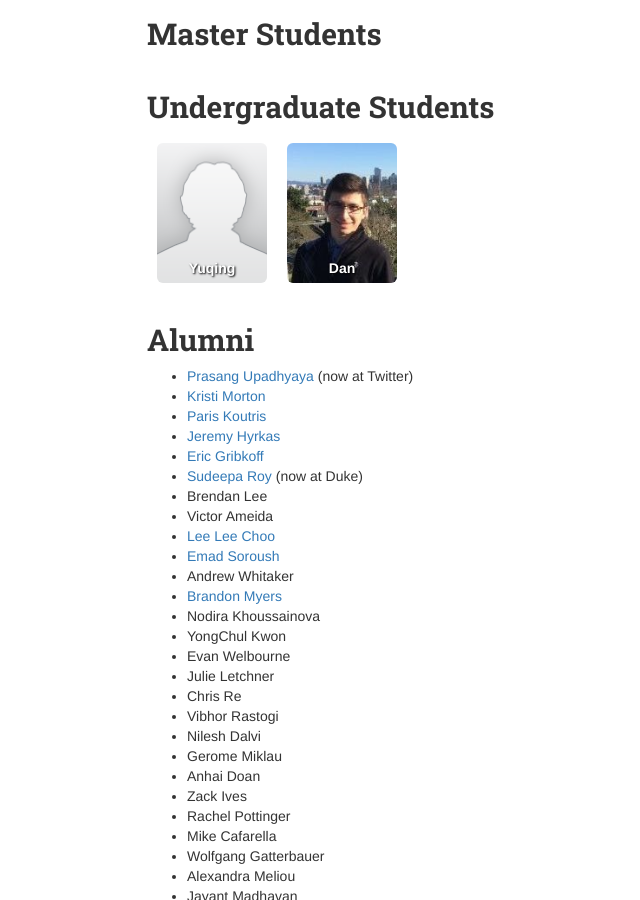
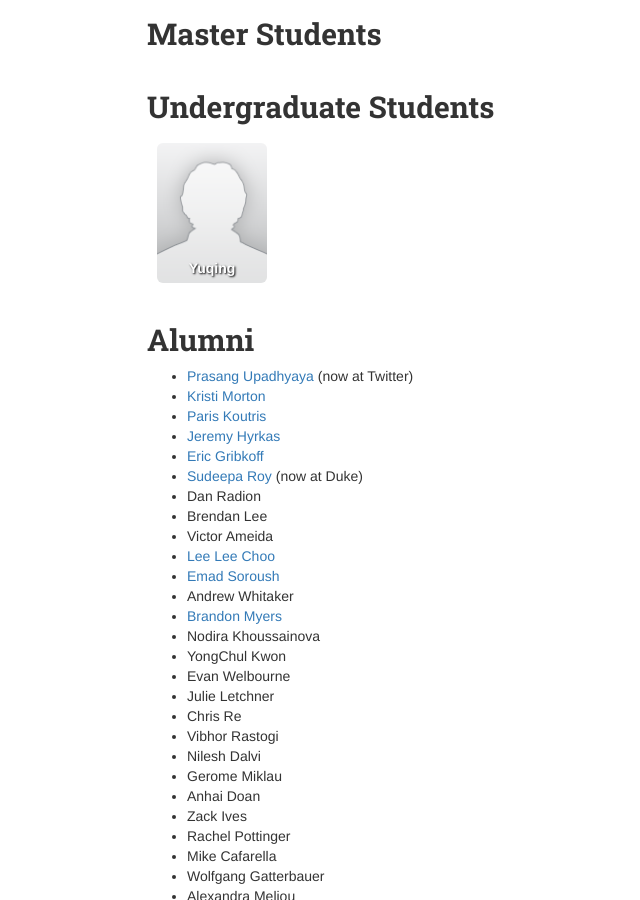
Before and after one commit to uwdb/website, a Jekyll site: the page built from people.markdown, in a window 1280 px wide and 900 px high, scrolled down 1639 px. Shown: the whole window, without its empty margins (8-648 px from the left). Built offline with Jekyll 4.4.1, drawn with Linux system fonts in a browser that asks for light colours; nearby versions of some CDN libraries.

Commit message:
Move alumni

```diff
--- a/_data/alumni.yml
+++ b/_data/alumni.yml
@@ -28,6 +28,10 @@
   website: http://homes.cs.washington.edu/~sudeepa/
   image: sudeepa.jpg
   at: Duke
+
+- name: Dan Radion
+  nickname: Dan
+  image: danR.jpg
 
 - name: Brendan Lee
   nickname: Brendan
--- a/_data/undergraduates.yml
+++ b/_data/undergraduates.yml
@@ -1,7 +1,3 @@
 - name: Yuqing Guo
   nickname: Yuqing
   image: placeholder.jpg
-
-- name: Dan Radion
-  nickname: Dan
-  image: danR.jpg
```
